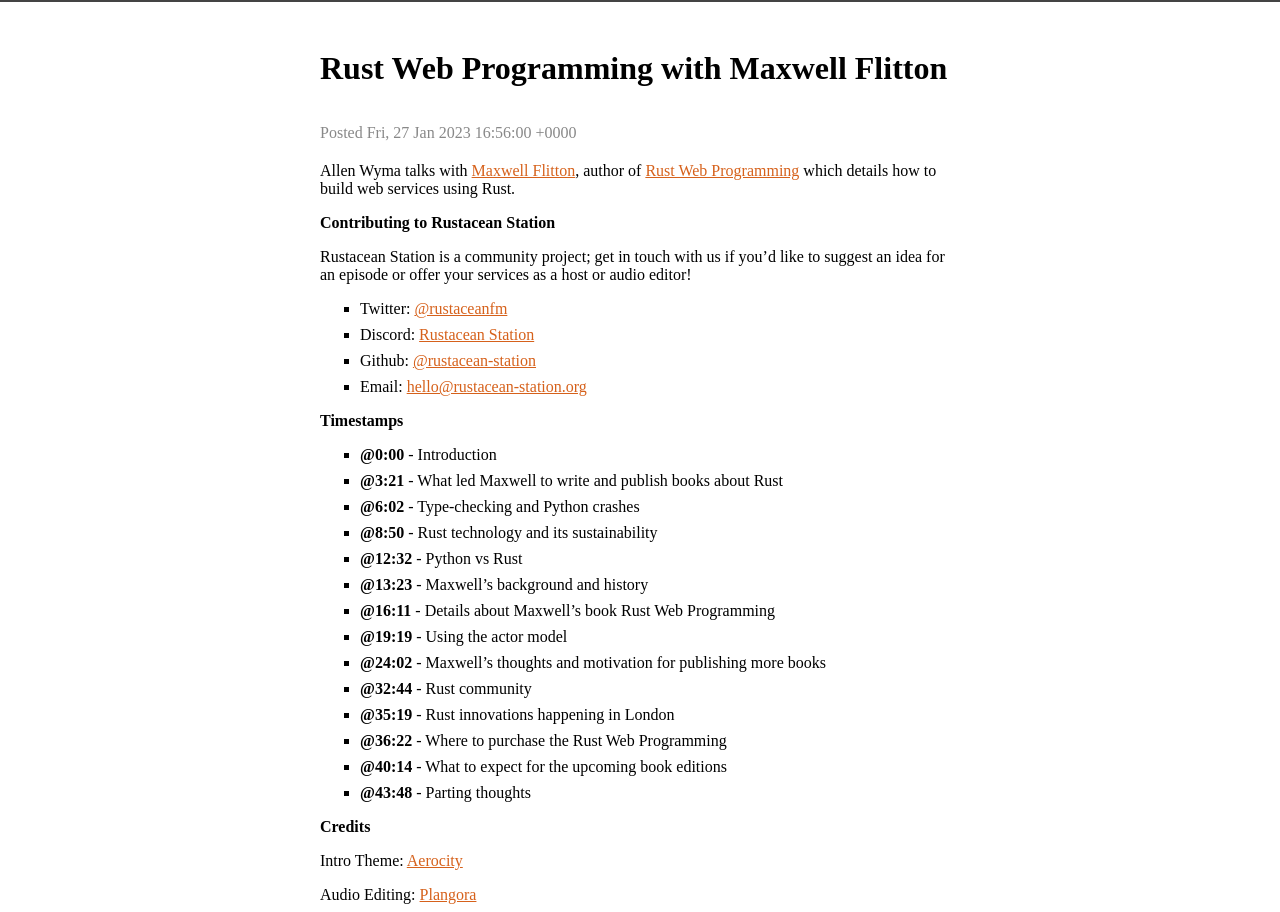
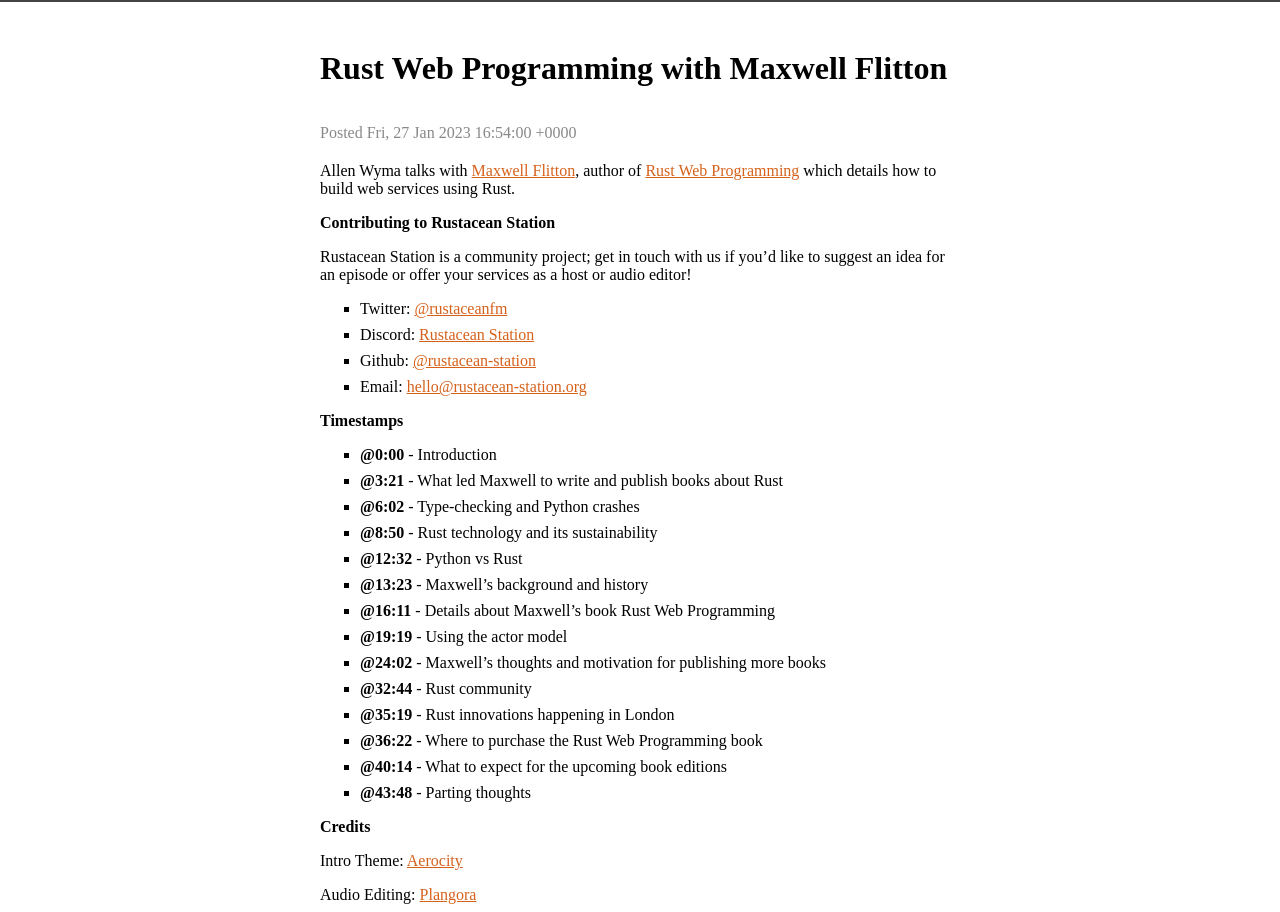
Before and after one commit to rustacean-station/rustacean-station.org, a Jekyll site: the page built from _episodes/interviews/2023-01-27-maxwell-flitton.md, in a window 1280 px wide. Shown: the part 501-1413 px from the top of the page. Built offline with Jekyll 4.4.1, drawn with Linux system fonts in a browser that asks for light colours.

Commit message:
Apply suggestions from code review

```diff
--- a/_episodes/interviews/2023-01-27-maxwell-flitton.md
+++ b/_episodes/interviews/2023-01-27-maxwell-flitton.md
@@ -1,6 +1,6 @@
 ---
 title: "Rust Web Programming with Maxwell Flitton"
-date: 2023-01-27T16:56:00Z
+date: 2023-01-27T16:54:00Z
 file: https://audio.rustacean-station.org/file/rustacean-station/2023-01-27-maxwell-flitton.mp3
 duration: "46:00"
 length: "44157806"
@@ -21,7 +21,7 @@
 - [@0:00] - Introduction
 - [@3:21] - What led Maxwell to write and publish books about Rust
 - [@6:02] - Type-checking and Python crashes
-- [@8:50] - Rust technology and  its sustainability
+- [@8:50] - Rust technology and its sustainability
 - [@12:32] - Python vs Rust
 - [@13:23] - Maxwell's background and history
 - [@16:11] - Details about Maxwell's book Rust Web Programming
@@ -29,7 +29,7 @@
 - [@24:02] - Maxwell's thoughts and motivation for publishing more books
 - [@32:44] - Rust community
 - [@35:19] - Rust innovations happening in London
-- [@36:22] - Where to purchase the Rust Web Programming
+- [@36:22] - Where to purchase the Rust Web Programming book
 - [@40:14] - What to expect for the upcoming book editions
 - [@43:48] - Parting thoughts
 
```
